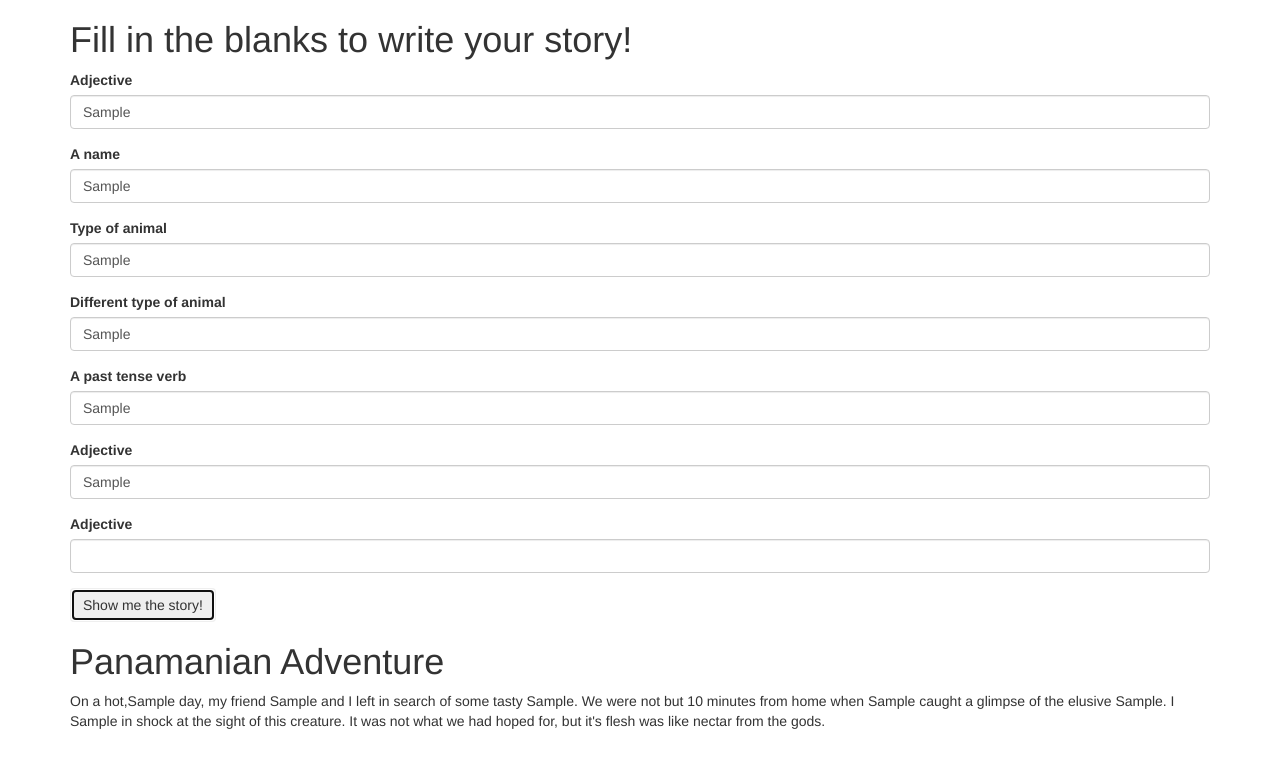
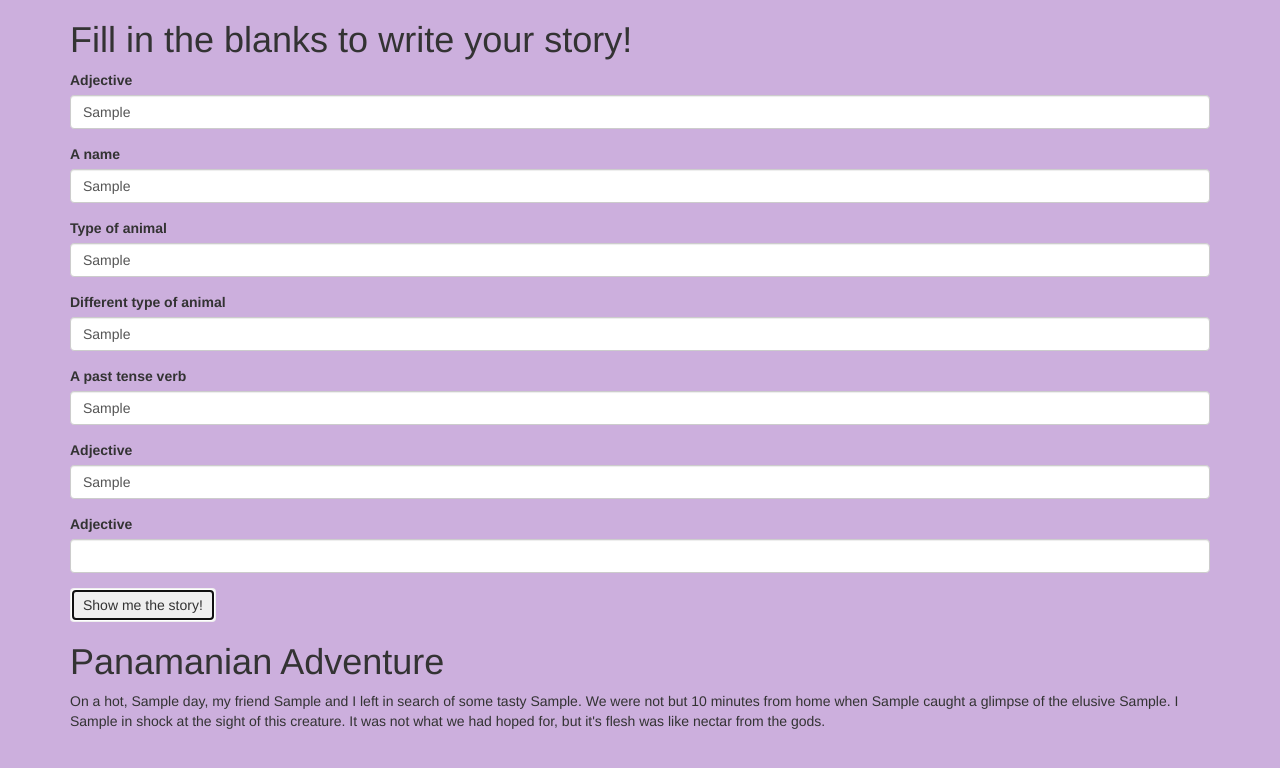
Before and after one commit to darenschaad/madlib, a plain HTML site: page index.html in a window 1280 px wide. Both pictures are taken after typing "Sample", "Sample", "Sample", "Sample", "Sample", "Sample" into the empty fields and a click on the button "Show me the story!". Drawn offline with Linux system fonts and the light colour scheme.

Commit message:
Add a background color to page.

```diff
--- a/css/styles.css
+++ b/css/styles.css
@@ -1,3 +1,6 @@
 #story {
   display: none;
 }
+ body {
+   background-color: #ccafdd;
+ }
--- a/js/scripts.js
+++ b/js/scripts.js
@@ -9,13 +9,13 @@ $(document).ready(function() {
     var adjective3Input = $("input#adjective3").val();
 
 
-    $(".adjective1").append(adjective1Input);
-    $(".person1").append(person1Input);
-    $(".animal1").append(animal1Input);
-    $(".animal2").append(animal2Input);
-    $(".verbpast").append(verbpastInput);
-    $(".adjective2").append(adjective2Input);
-    $(".adjective3").append(adjective3Input);
+    $(".adjective1").text(adjective1Input);
+    $(".person1").text(person1Input);
+    $(".animal1").text(animal1Input);
+    $(".animal2").text(animal2Input);
+    $(".verbpast").text(verbpastInput);
+    $(".adjective2").text(adjective2Input);
+    $(".adjective3").text(adjective3Input);
 
     $("#story").show();
 
```
Also changed, not shown: index.html (+1 -1 lines).
